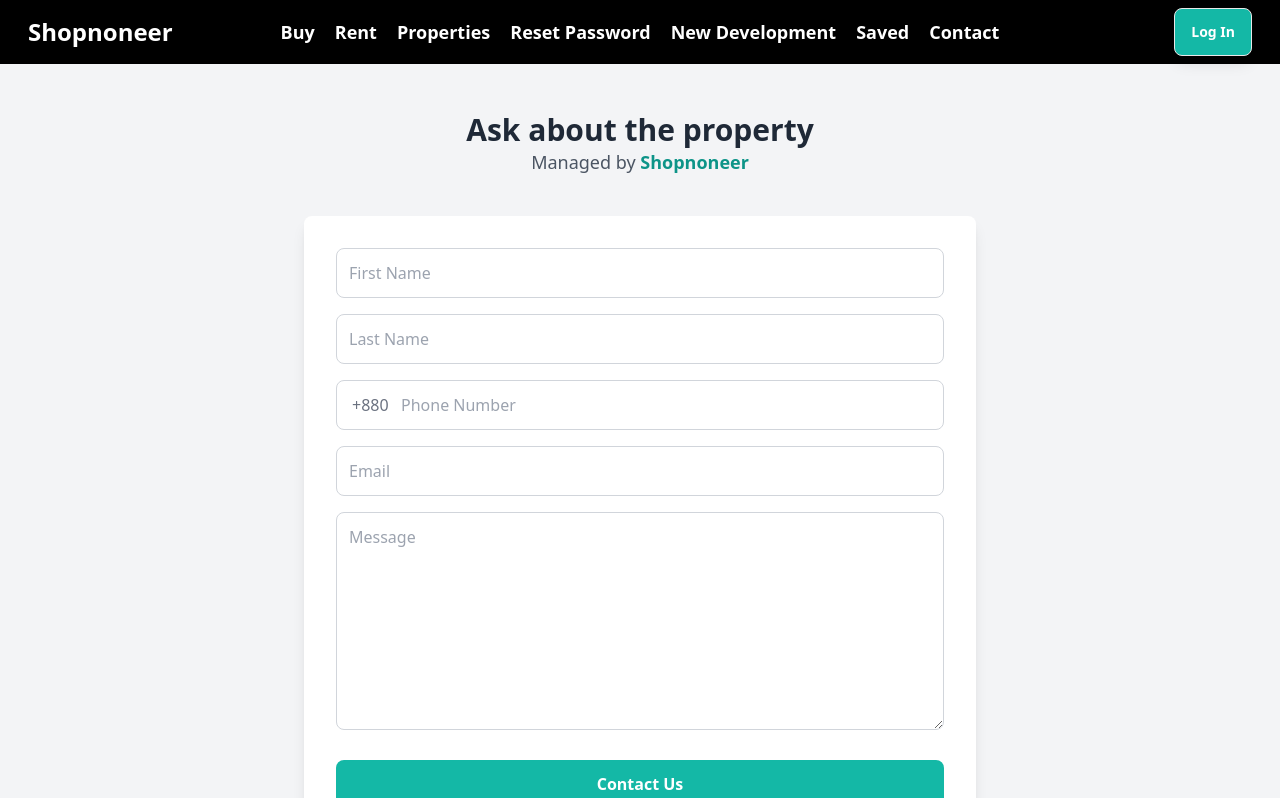
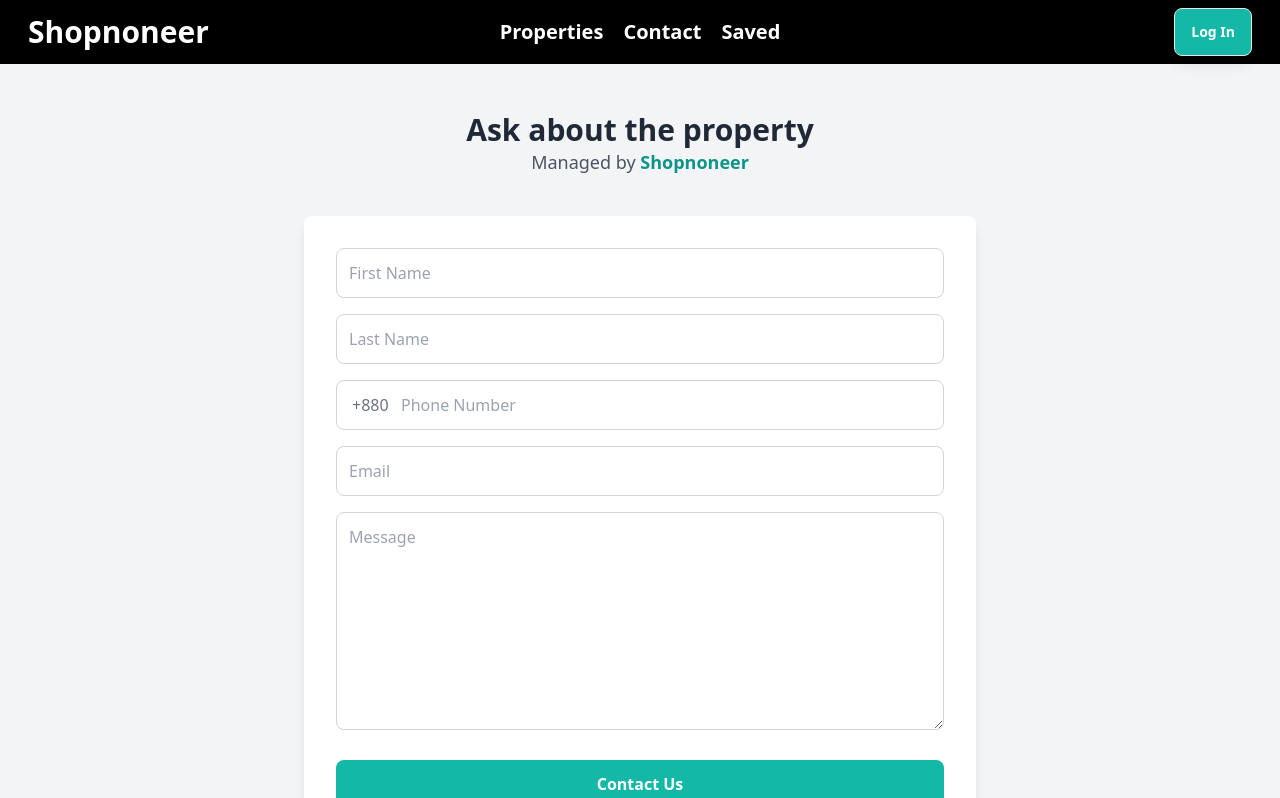
Before and after one commit to Eshrak20/Shopnoneer-React-Client, a React (Vite) app: page /contact in a window 1280 px wide. Shown: the top 798 px of the page. Built offline with nearby package versions, Linux system fonts and the light colour scheme.

Commit message:
working in navbar

```diff
--- a/src/Pages/Detail/DetailCard/DetailCard.jsx
+++ b/src/Pages/Detail/DetailCard/DetailCard.jsx
@@ -3,6 +3,9 @@ import { faBath, faBed, faBookmark, faHome } from "@fortawesome/free-solid-svg-i
 import { Link } from "react-router-dom";
 
 const DetailCard = ({ sortedProjects }) => {
+  // if (isLoading) return <LoadingSpinner />;
+
+
   return (
     <div className="grid grid-cols-1 lg:grid-cols-3 gap-y-10 gap-x-6 my-4 mx-7 lg:mx-0">
       {sortedProjects.map((data, index) => (
--- a/src/Pages/Shared/Navbar/Navbar.jsx
+++ b/src/Pages/Shared/Navbar/Navbar.jsx
@@ -21,60 +21,31 @@ const Navbar = ({ visible }) => {
 
   const navOptions = (
     <>
-      <li className="">
-        <Link
-          to="/login"
-          className={`nav-item text-${isFixed ? "black" : "white"}`}
-        >
-          Buy
-        </Link>
-      </li>
-      <li className="">
-        <Link
-          to="/signUp"
-          className={`nav-item text-${isFixed ? "black" : "white"}`}
-        >
-          Rent
-        </Link>
-      </li>
-      <li className="">
+      {/* main part */}
+      <li>
         <Link
           to="/detail"
-          className={`nav-item text-${isFixed ? "black" : "white"}`}
+          className={`nav-item  lg:text-xl text-${isFixed ? "black" : "white"}`}
         >
           Properties
         </Link>
       </li>
-      <li className="">
+
+      <li>
         <Link
-          to="/resetPass"
-          className={`nav-item text-${isFixed ? "black" : "white"}`}
+          to="/contact"
+          className={`nav-item  lg:text-xl text-${isFixed ? "black" : "white"}`}
         >
-          Reset Password
+          Contact
         </Link>
       </li>
-      <li className="">
-        <Link
-          to="/detailsPropMain/30"
-          className={`nav-item text-${isFixed ? "black" : "white"}`}
-        >
-          New Development
-        </Link>
-      </li>
-      <li className="">
+
+      <li>
         <Link
           to="/favouritePage"
-          className={`nav-item text-${isFixed ? "black" : "white"}`}
+          className={`nav-item  lg:text-xl text-${isFixed ? "black" : "white"}`}
         >
           Saved
-        </Link>
-      </li>
-      <li className="">
-        <Link
-          to="/contact"
-          className={`nav-item text-${isFixed ? "black" : "white"}`}
-        >
-          Contact
         </Link>
       </li>
     </>
@@ -86,16 +57,18 @@ const Navbar = ({ visible }) => {
         <div
           className={`navbar ${
             isFixed
-              ? "bg-base-100 max-w-screen-2xl  bg-opacity-20 fixed"
+              ? "bg-base-100 max-w-screen-2xl  bg-opacity-35 fixed"
               : "bg-black max-w-screen-2xl  sticky top-0"
           } z-10 max-auto px-7`}
         >
           <div className="navbar-start">
-            <div className="dropdown lg:hidden">
-              <button tabIndex={0} className="btn btn-ghost">
+            <div className={`font-bold text-3xl dropdown  lg:hidden text-${
+                isFixed ? "black" : "white"
+              }`}  >
+              <button tabIndex={0} className="mr-5">
                 <svg
                   xmlns="http://www.w3.org/2000/svg"
-                  className="h-5 w-5"
+                  className="h-7 w-7"
                   fill="none"
                   viewBox="0 0 24 24"
                   stroke="currentColor"
@@ -110,14 +83,16 @@ const Navbar = ({ visible }) => {
               </button>
               <ul
                 tabIndex={0}
-                className="font-semibold menu menu-sm dropdown-content mt-3 w-52 p-2 shadow"
+                className="font-semibold menu menu-sm dropdown-content mt-3 w-52  shadow"
               >
-                {navOptions}
+                <div className={`bg-${
+                isFixed ? "white" : "black"
+              }`} >{navOptions}</div>
               </ul>
             </div>
             <Link
               to="/"
-              className={`font-bold text-2xl text-${
+              className={`font-bold text-3xl text-${
                 isFixed ? "black" : "white"
               }`}
             >
@@ -141,16 +116,20 @@ const Navbar = ({ visible }) => {
                   tabIndex={0}
                   className="menu menu-sm dropdown-content font-semibold bg-base-100 rounded-lg shadow-lg transition-transform duration-300 scale-95 opacity-0 transform-gpu origin-top-right mt-3 w-52 p-2 group-open:scale-100 group-open:opacity-100"
                 >
-                  <li className="nav-item">
-                    <Link to="/profile" className="p-2 block">
-                      Profile
-                    </Link>
-                  </li>
-                  <li className="nav-item">
-                    <Link to="/settings" className="p-2 block">
-                      Settings
-                    </Link>
-                  </li>
+                  <Link to="#" className="p-2 block">
+                    Profile
+                  </Link>
+                  <Link to="/signUp" className={` p-2 block `}>
+                    Sign Up
+                  </Link>
+
+                  <Link to="/login" className={`p-2 block `}>
+                    Login
+                  </Link>
+
+                  <Link to="/resetPass" className={`p-2 block `}>
+                    Reset Password
+                  </Link>
                   <li>
                     <Link
                       to="/login"
```
